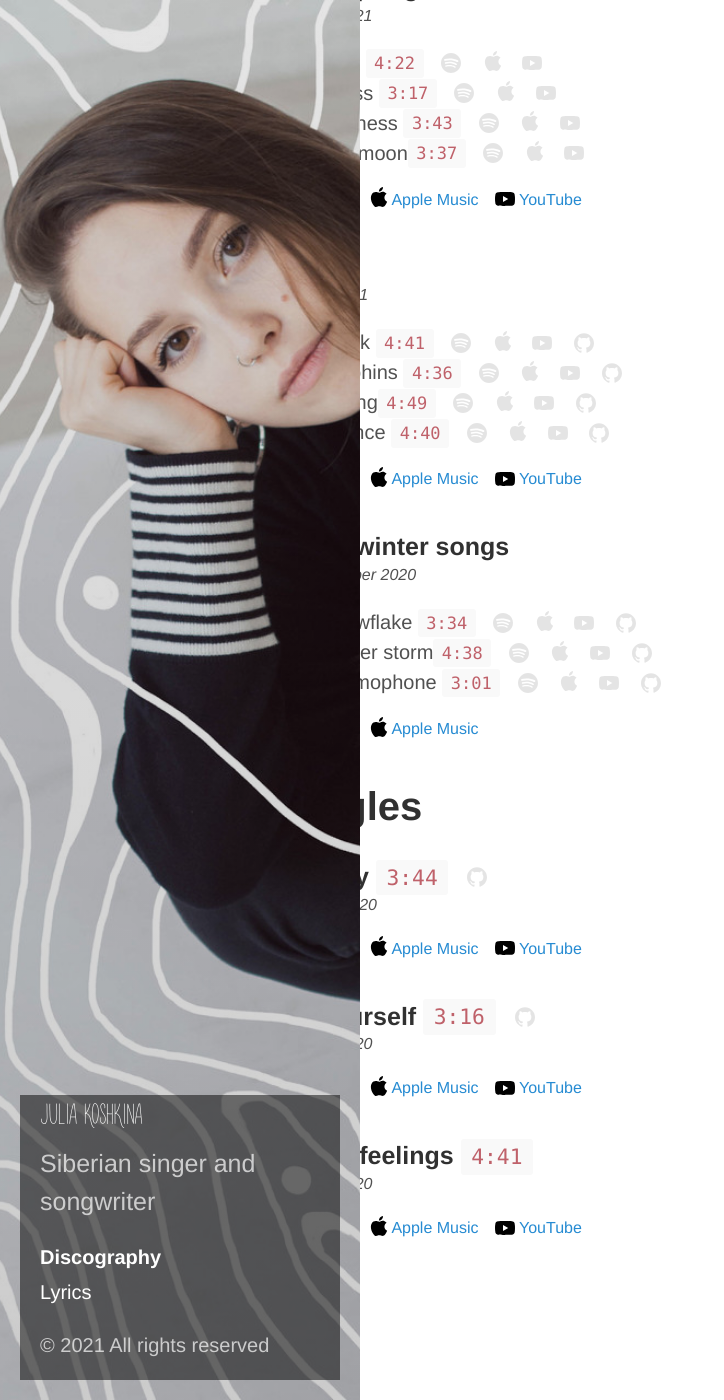
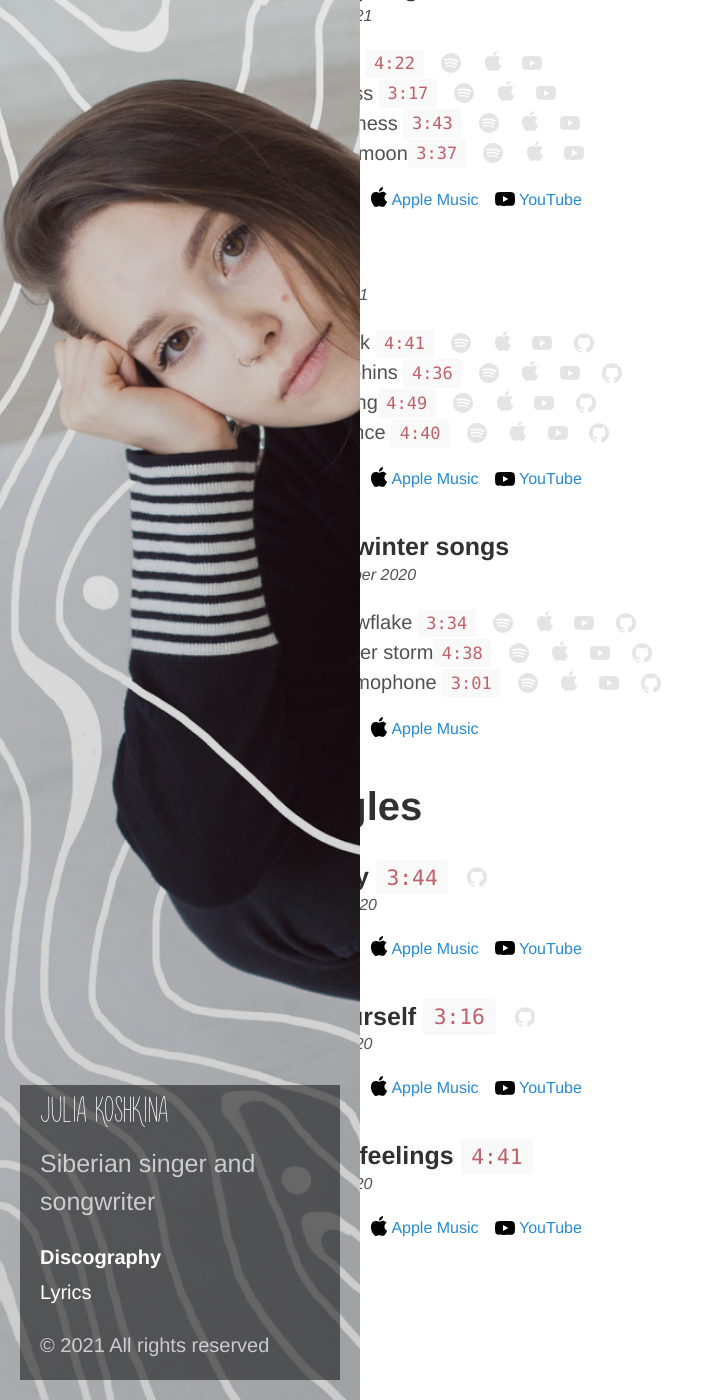
Before and after one commit to discograph/discograph.github.io, a Jekyll site: the page index.html, which Jekyll copies as it is, in a window 1280 px wide and 1400 px high, scrolled down 188 px. Shown: the whole window, without its empty margins (0-724 px from the left). Built offline with Jekyll 4.4.1, drawn with Linux system fonts in a browser that asks for light colours.

Commit message:
Update hyde.css

```diff
--- a/public/css/hyde.css
+++ b/public/css/hyde.css
@@ -78,7 +78,6 @@ html {
     color: #fff;
     margin-top: 0;
     font-family: "novitonovathin", serif;
-    font-size: 32px;
     font-weight: lighter;
     text-transform: uppercase;
 }
```
